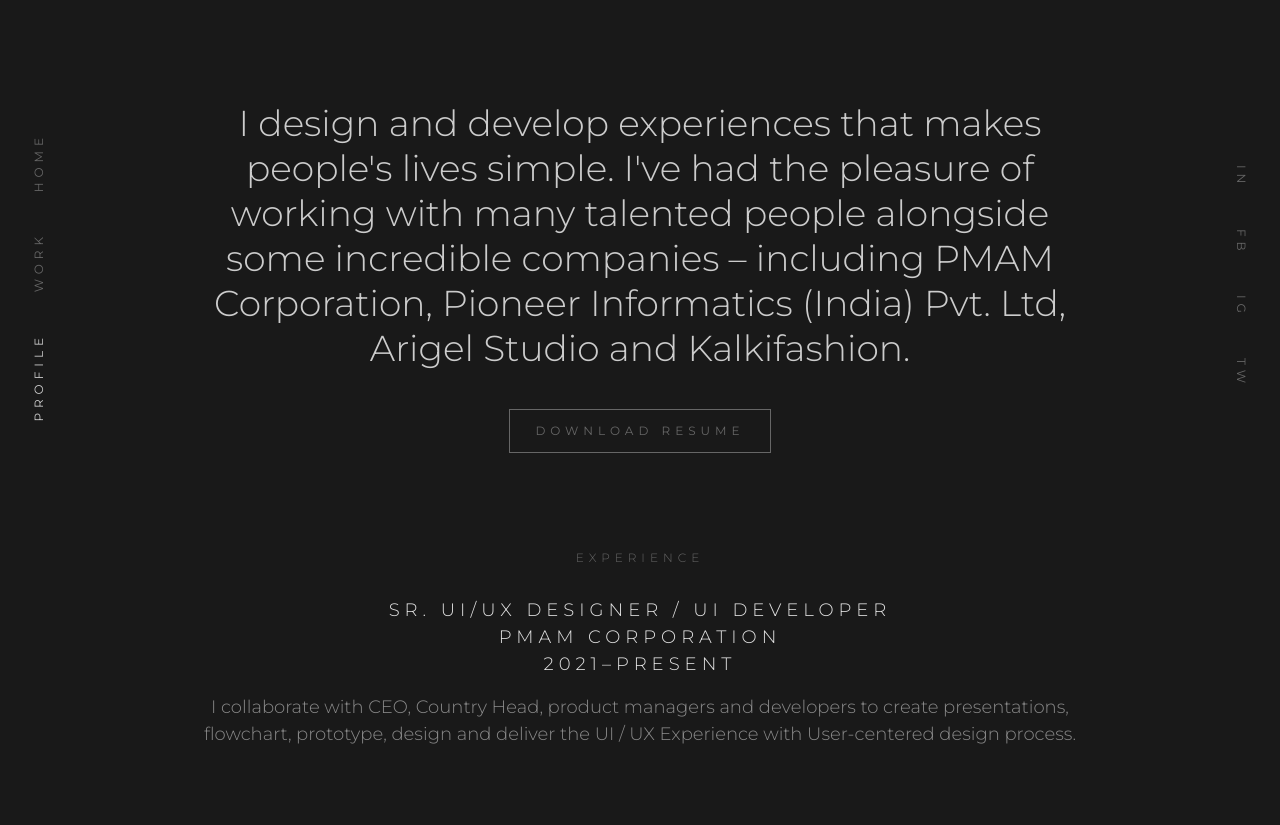
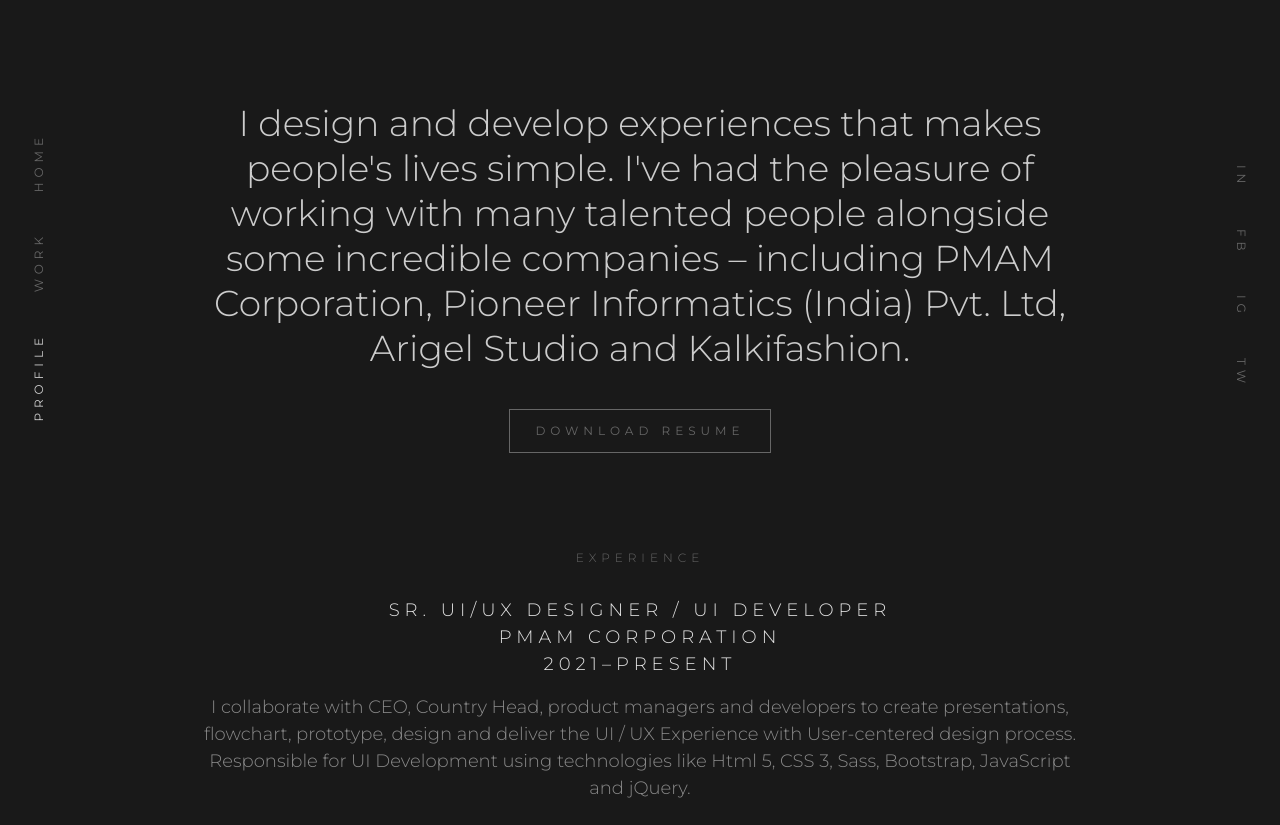
Before and after one commit to ajaygouda/ajaygouda.github.io, a plain HTML site: page profile.html in a window 1280 px wide. Shown: the part 123-948 px from the top of the page. Drawn offline with nearby package versions, Linux system fonts and the light colour scheme.

Commit message:
Adding UI Details

```diff
--- a/profile.html
+++ b/profile.html
@@ -74,7 +74,7 @@
                                         <p class="thm-color-4">
                                             I collaborate with CEO, Country Head, product managers and
                                             developers to create presentations, flowchart, prototype, design and
-                                            deliver the UI / UX Experience with User-centered design process.
+                                            deliver the UI / UX Experience with User-centered design process. Responsible for UI Development using technologies like Html 5, CSS 3, Sass, Bootstrap, JavaScript and jQuery.
                                         </p>
                                     </div>
                                     <div class="profile-block-content-text">
```
